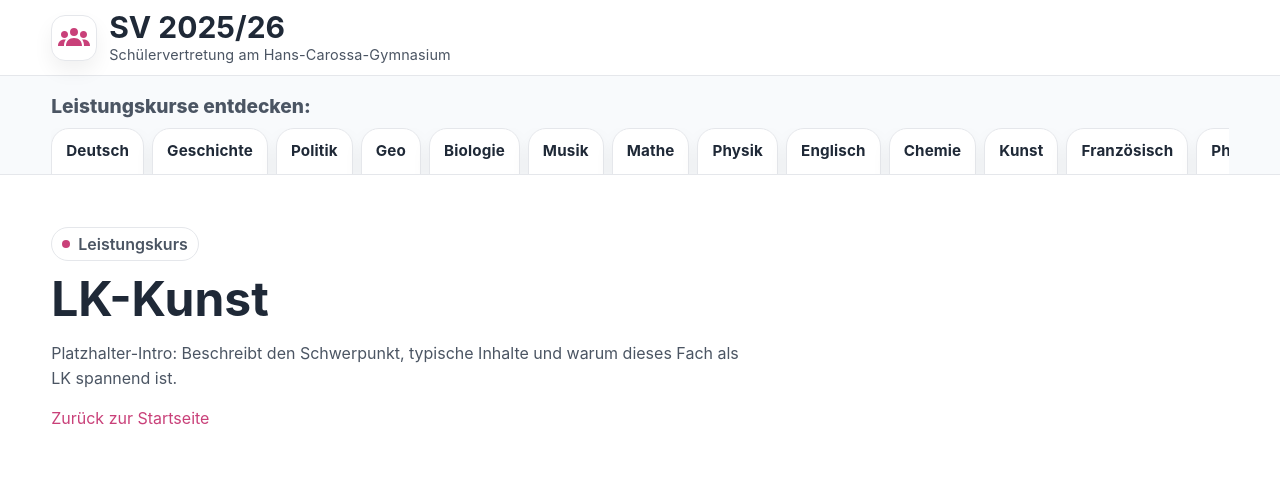
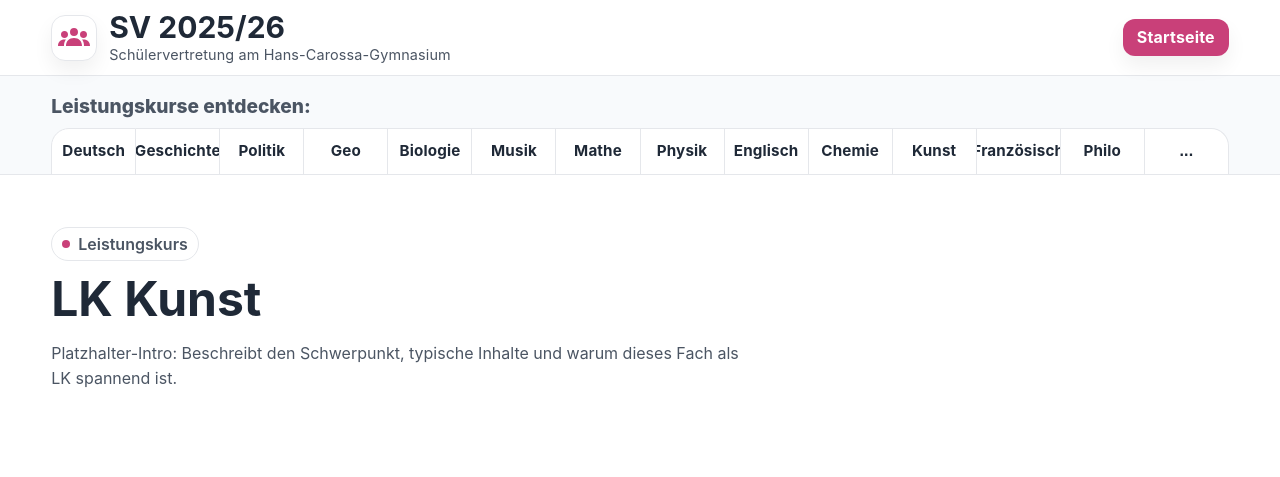
Before and after one commit to johstn8/lk-materialpool, a plain HTML site: page kunst.html in a window 1280 px wide. Shown: the top 477 px of the page. Drawn offline with Linux system fonts and the light colour scheme.

Commit message:
Update subject tabs and headers

```diff
--- a/assets/css/style.css
+++ b/assets/css/style.css
@@ -61,26 +61,33 @@ h1{font-size:clamp(30px, 4vw, 48px); line-height:1.08; margin:14px 0}
 
 .subject-strip{border-bottom:1px solid var(--border); background:var(--bg-alt)}
 .subject-strip__label{margin:0; padding:18px 0 10px; font-weight:800; color:var(--muted); font-size:clamp(1rem, 2vw, 1.2rem)}
-.subject-pills{display:flex; flex-wrap:nowrap; gap:8px; padding-bottom:0; align-items:flex-end; overflow-x:auto; scrollbar-width:none}
-.subject-pills::-webkit-scrollbar{display:none}
+.subject-pills{display:flex; flex-wrap:nowrap; gap:0; padding-bottom:0; align-items:stretch; overflow:hidden}
 .subject-pill{
-  padding:12px 14px 14px;
-  border-radius:18px 18px 0 0;
+  padding:12px 10px 14px;
+  border-radius:0;
   border:1px solid var(--border);
+  border-left-width:0;
   background:#fff;
   color:var(--text);
   font-weight:700;
   font-size:clamp(0.62rem, 1.35vw, 0.95rem);
   letter-spacing:.01em;
   white-space:nowrap;
+  overflow:hidden;
+  text-overflow:ellipsis;
   text-decoration:none;
-  box-shadow:var(--shadow);
+  box-shadow:none;
   margin-bottom:-1px;
   display:flex;
   align-items:center;
   justify-content:center;
+  flex:1 1 0;
+  min-width:0;
   transition:transform .2s ease, box-shadow .2s ease, color .2s ease;
 }
+.subject-pill:first-child{border-left-width:1px; border-top-left-radius:18px}
+.subject-pill:last-child{border-top-right-radius:18px}
+.subject-pill--more{font-size:clamp(0.75rem, 1.4vw, 1rem); cursor:pointer}
 .subject-pill:hover{transform:translateY(-2px); box-shadow:var(--shadow-strong); text-decoration:none}
 
 .hero-card{margin-top:18px}
--- a/assets/js/main.js
+++ b/assets/js/main.js
@@ -24,6 +24,108 @@ const yearEl = document.getElementById('year');
 if(yearEl){
   yearEl.textContent = new Date().getFullYear();
 }
+
+const subjectPillsContainers = document.querySelectorAll('.subject-pills');
+subjectPillsContainers.forEach((container) => {
+  const pills = Array.from(container.querySelectorAll('.subject-pill'));
+  if(pills.length === 0){
+    return;
+  }
+
+  const prevButton = document.createElement('button');
+  prevButton.type = 'button';
+  prevButton.className = 'subject-pill subject-pill--more';
+  prevButton.textContent = '...';
+  prevButton.setAttribute('aria-label', 'Vorherige Fächer');
+
+  const nextButton = document.createElement('button');
+  nextButton.type = 'button';
+  nextButton.className = 'subject-pill subject-pill--more';
+  nextButton.textContent = '...';
+  nextButton.setAttribute('aria-label', 'Weitere Fächer');
+
+  let pages = [];
+  let currentPage = 0;
+  const MIN_TAB_WIDTH = 96;
+
+  const buildPages = () => {
+    const availableWidth = container.clientWidth;
+    const maxTabs = Math.max(2, Math.floor(availableWidth / MIN_TAB_WIDTH));
+    if(pills.length <= maxTabs){
+      pages = [pills];
+      return;
+    }
+    const pageSize = Math.max(1, maxTabs - 1);
+    pages = [];
+    for(let i = 0; i < pills.length; i += pageSize){
+      pages.push(pills.slice(i, i + pageSize));
+    }
+  };
+
+  const renderPage = () => {
+    pills.forEach((pill) => {
+      pill.hidden = true;
+    });
+    const totalPages = pages.length;
+    if(totalPages <= 1){
+      prevButton.remove();
+      nextButton.remove();
+      pills.forEach((pill) => {
+        pill.hidden = false;
+      });
+      return;
+    }
+
+    pages[currentPage].forEach((pill) => {
+      pill.hidden = false;
+    });
+
+    if(currentPage > 0){
+      if(!container.contains(prevButton)){
+        container.prepend(prevButton);
+      }
+      prevButton.hidden = false;
+    } else {
+      prevButton.hidden = true;
+      prevButton.remove();
+    }
+
+    if(currentPage < totalPages - 1){
+      if(!container.contains(nextButton)){
+        container.append(nextButton);
+      }
+      nextButton.hidden = false;
+    } else {
+      nextButton.hidden = true;
+      nextButton.remove();
+    }
+  };
+
+  const update = () => {
+    buildPages();
+    currentPage = Math.min(currentPage, pages.length - 1);
+    renderPage();
+  };
+
+  prevButton.addEventListener('click', () => {
+    currentPage = Math.max(0, currentPage - 1);
+    renderPage();
+  });
+
+  nextButton.addEventListener('click', () => {
+    currentPage = Math.min(pages.length - 1, currentPage + 1);
+    renderPage();
+  });
+
+  update();
+
+  if('ResizeObserver' in window){
+    const observer = new ResizeObserver(update);
+    observer.observe(container);
+  } else {
+    window.addEventListener('resize', update);
+  }
+});
 
 // Timeline data: maintain events here
 const timelineEvents = [
--- a/kunst.html
+++ b/kunst.html
@@ -3,7 +3,7 @@
 <head>
   <meta charset="utf-8" />
   <meta name="viewport" content="width=device-width, initial-scale=1" />
-  <title>LK-Kunst | LK Materialpool</title>
+  <title>LK Kunst | LK Materialpool</title>
   <link rel="stylesheet" href="assets/css/style.css" />
 </head>
 <body>
@@ -22,6 +22,9 @@
               <small>Schülervertretung am Hans-Carossa-Gymnasium</small>
             </div>
           </a>
+        </div>
+        <div class="navlinks">
+          <a class="nav-cta" href="index.html">Startseite</a>
         </div>
       </nav>
     </div>
@@ -52,9 +55,8 @@
     <section class="subject-hero">
       <div class="container">
         <span class="badge"><i></i> Leistungskurs</span>
-        <h1>LK-Kunst</h1>
+        <h1>LK Kunst</h1>
         <p class="subject-meta">Platzhalter-Intro: Beschreibt den Schwerpunkt, typische Inhalte und warum dieses Fach als LK spannend ist.</p>
-        <a href="index.html">Zurück zur Startseite</a>
       </div>
     </section>
 
```
Also changed, not shown: biologie.html (+5 -3 lines), chemie.html (+5 -3 lines), deutsch.html (+5 -3 lines), englisch.html (+5 -3 lines), franzoesisch.html (+5 -3 lines), geografie.html (+5 -3 lines), geschichte.html (+5 -3 lines), mathe.html (+5 -3 lines), musik.html (+5 -3 lines), philosophie.html (+5 -3 lines), physik.html (+5 -3 lines), politik.html (+5 -3 lines).
